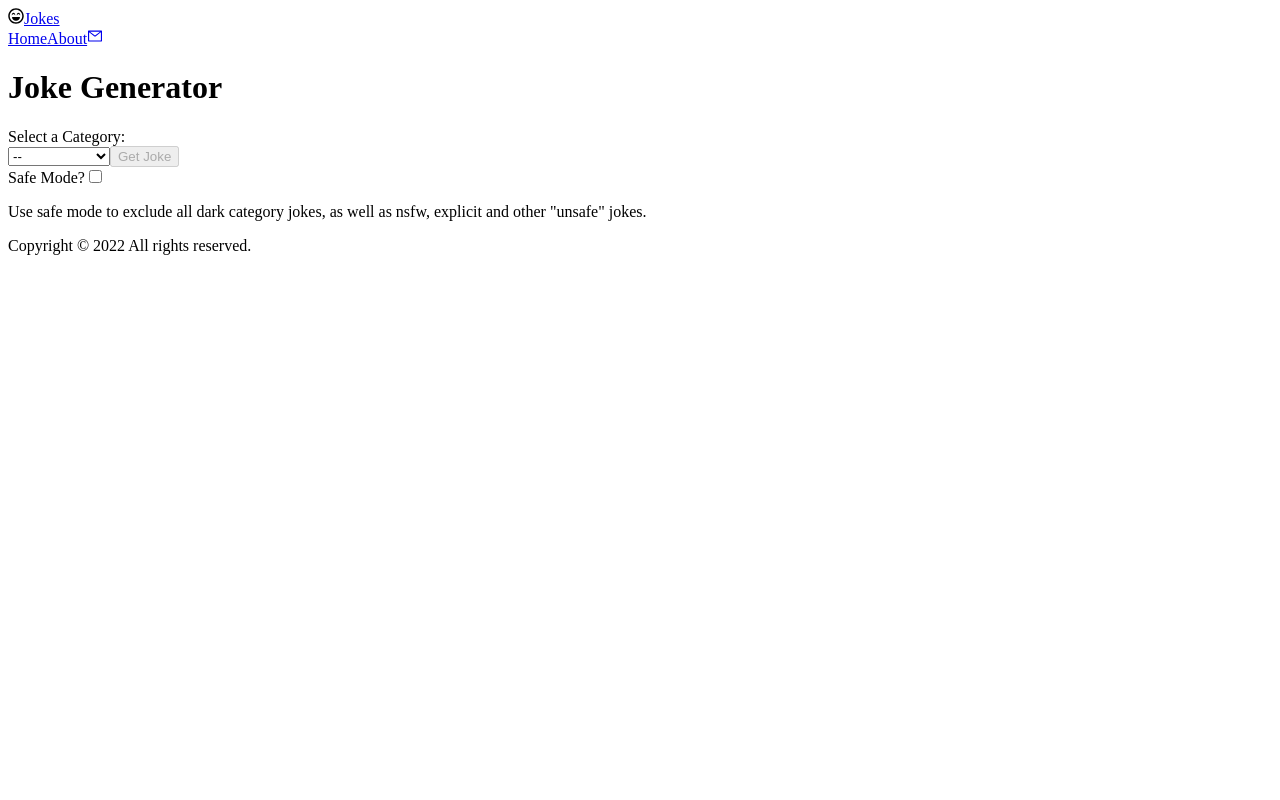
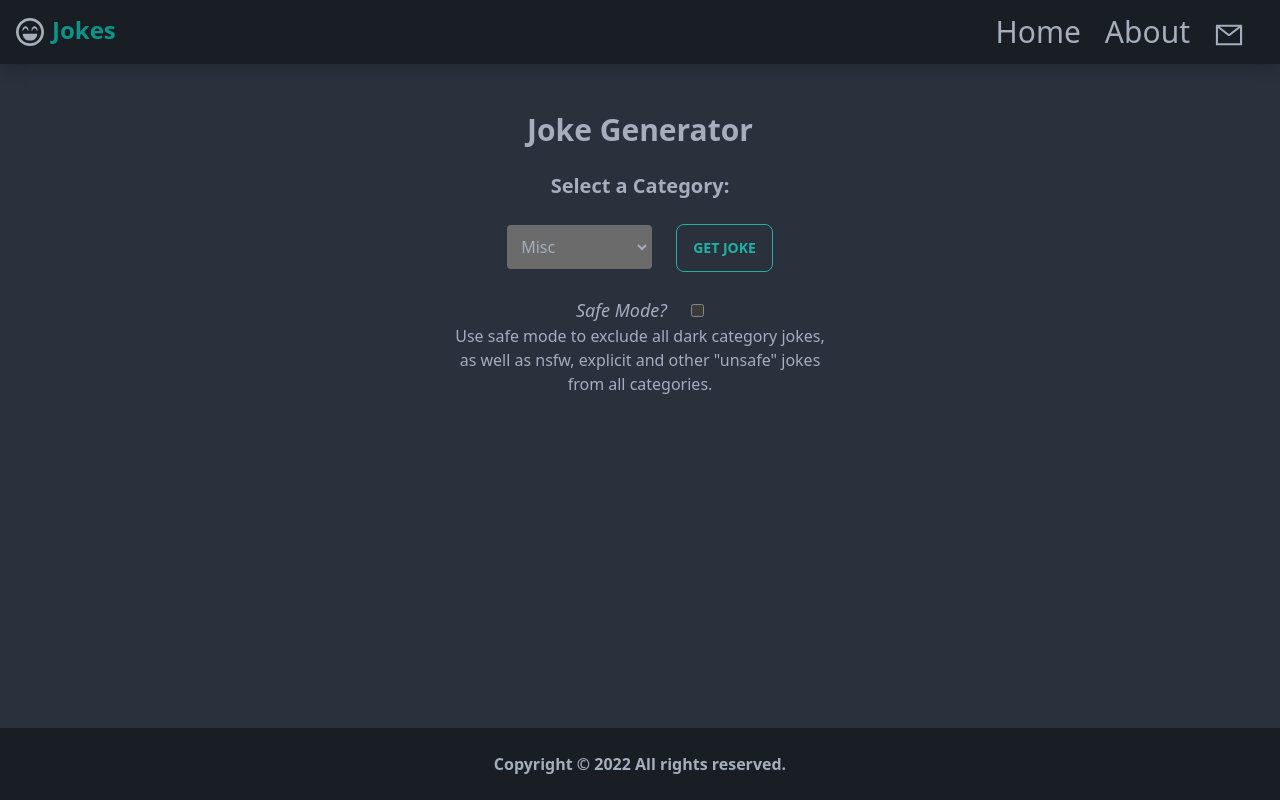
Before and after one commit to patricia-hurst/githubfinder-course-project, a React (Create React App) app: page / in a window 1280 px wide. Built offline with nearby package versions, Linux system fonts and the light colour scheme.

Commit message:
updated safe-mode working

```diff
--- a/package.json
+++ b/package.json
@@ -41,6 +41,6 @@
     "postcss": "^8.4.12",
     "react-icons": "^4.3.1",
     "react-router-dom": "^6.2.2",
-    "tailwindcss": "^3.0.23"
+    "tailwindcss": "^3.0.24"
   }
 }
--- /dev/null
+++ b/postcss.config.js
@@ -0,0 +1,6 @@
+module.exports = {
+  plugins: {
+    tailwindcss: {},
+    autoprefixer: {},
+  },
+}
--- a/src/components/jokes/JokesSelect.js
+++ b/src/components/jokes/JokesSelect.js
@@ -1,18 +1,14 @@
-import { useState, useRef, useContext } from 'react';
+import { useState, useContext } from 'react';
 import JokeContext from '../../context/JokeContext';
 import { fetchJokes } from '../../context/JokesActions';
 import Wrapper from '../ui/Wrapper';
 
-// TODO: switch select dropdown to useRef as well (useState only for btnDisabled state)
-
 const JokesSelect = () => {
+  const [btnDisabled, setBtnDisabled] = useState(false);
   const [formData, setFormData] = useState({
-    selected: '0',
-    btnDisabled: true,
+    selected: 'Misc',
+    safemodeChecked: false,
   });
-
-  // useRef to insure that checkbox state is up to date for button disabling validations
-  const checkboxRef = useRef();
 
   const { jokes, dispatch } = useContext(JokeContext);
 
@@ -21,38 +17,43 @@ const JokesSelect = () => {
 
     dispatch({ type: 'SET_LOADING' });
 
-    let jokes;
-
-    // change API url if safemode is checked:
-    if (checkboxRef.current.checked) {
-      jokes = await fetchJokes(`${formData.selected}?safe-mode`);
-    } else {
-      jokes = await fetchJokes(formData.selected);
-    }
+    const jokes = await fetchJokes(formData.safemodeChecked ? `${formData.selected}?safe-mode` : formData.selected);
 
     dispatch({ type: 'GET_JOKES', payload: jokes });
   };
 
   const handleChange = e => {
-    const { name, value, type } = e.target;
+    const selection = e.target.value;
 
-    const setForm = bool => {
-      setFormData(prevFormData => {
-        return {
-          ...prevFormData,
-          [name]: type === 'checkbox' ? checkboxRef : value,
-          btnDisabled: bool,
-        };
-      });
-    };
+    console.log(selection);
 
-    // set btnDisabled to true if selected value is "0" (the default --) or if safe mode is on and dark jokes are selected:
-    if (value === '0' || (value === 'Dark' && checkboxRef.current.checked)) {
-      setForm(true);
+    setFormData(prevFormData => ({
+      ...prevFormData,
+      selected: selection,
+    }))
+
+    if (formData.safemodeChecked && selection === "Dark") {
+      setBtnDisabled(true);
     } else {
-      setForm(false);
+      setBtnDisabled(false);
     }
   };
+
+  const handleCheckbox = e => {
+    console.log(e.target.checked);
+    const isOn = e.target.checked;
+
+    setFormData(prevFormData => ({
+      ...prevFormData,
+      safemodeChecked: isOn,
+    }))
+
+    if(isOn && formData.selected === "Dark") {
+      setBtnDisabled(true);
+    } else {
+      setBtnDisabled(false)
+    }
+  }
 
   return (
     <Wrapper>
@@ -72,7 +73,6 @@ const JokesSelect = () => {
             value={formData.selected}
             className="px-2 py-2 border-solid border-2 border-transparent rounded focus:text-gray-700 focus:border-teal-500 focus:outline-none hover:border-teal-500 mr-6"
           >
-            <option value="0">--</option>
             <option value="Dark">Dark</option>
             <option value="Spooky">Spooky</option>
             <option value="Pun">Pun</option>
@@ -84,7 +84,7 @@ const JokesSelect = () => {
             <button
               type="submit"
               className="btn btn-outline btn-accent"
-              disabled={formData.btnDisabled}
+              disabled={btnDisabled}
             >
               Get Joke
             </button>
@@ -98,12 +98,12 @@ const JokesSelect = () => {
             type="checkbox"
             id="safemodeChecked"
             name="safemodeChecked"
-            ref={checkboxRef}
-            onChange={handleChange}
+            checked={formData.safemodeChecked}
+            onChange={handleCheckbox}
           />
           <p className="w-96 mx-auto">
             Use safe mode to exclude all dark category jokes, as well as nsfw,
-            explicit and other "unsafe" jokes.
+            explicit and other "unsafe" jokes from all categories.
           </p>
         </div>
       </form>
--- /dev/null
+++ b/tailwind.config.js
@@ -0,0 +1,9 @@
+module.exports = {
+  content: [
+    "./src/**/*.{js,jsx,ts,tsx}",
+  ],
+  theme: {
+    extend: {},
+  },
+  plugins: [require("daisyui")],
+}
```
Also changed, not shown: 1 other file (tests, documents, lock files or other folders).
